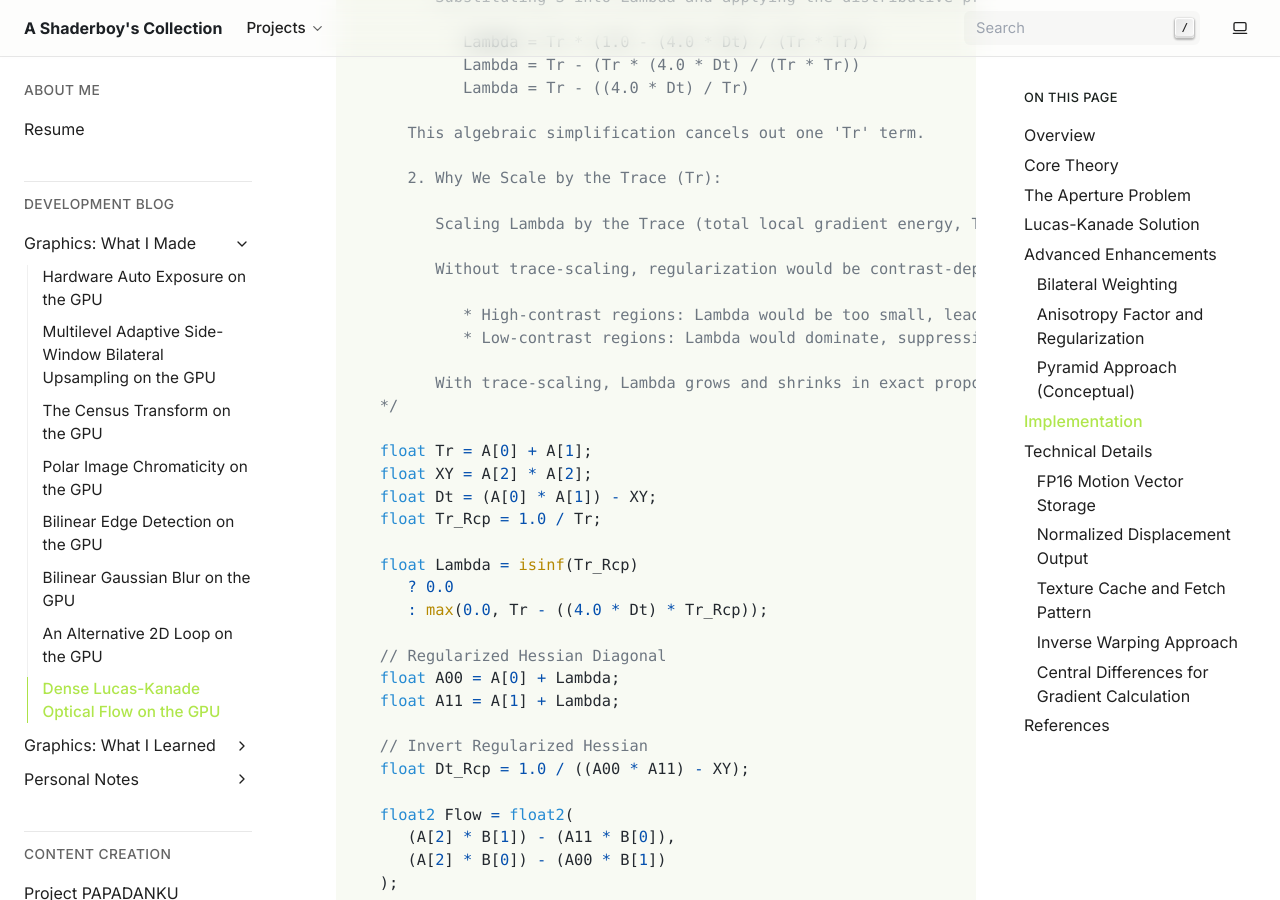
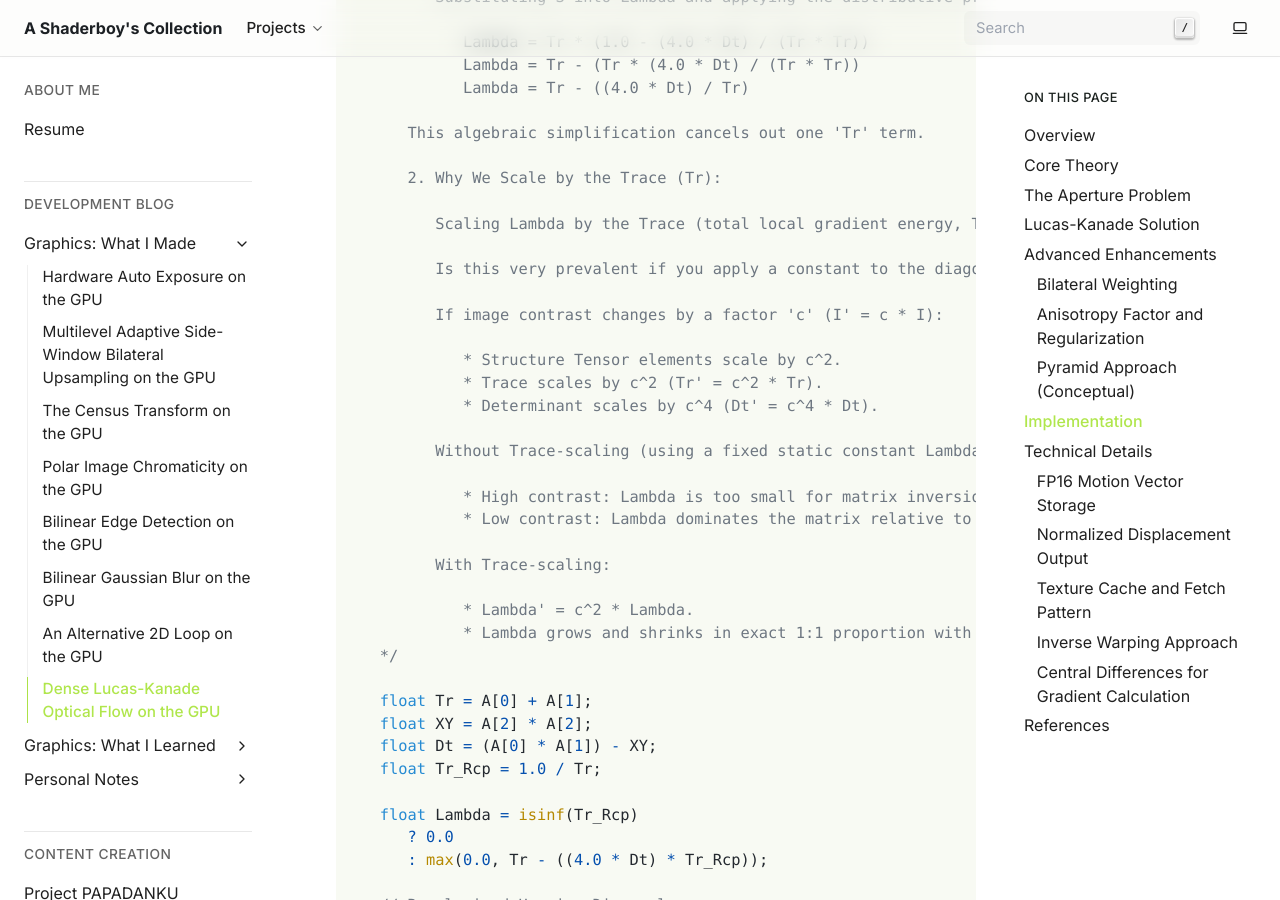
Before and after one commit to papadanku/papadanku.github.io, a Sphinx documentation site: the page built from doc/blog/made/lucaskanade.rst, in a window 1280 px wide and 900 px high, scrolled down 12143 px. Built offline with Sphinx 7.4.7, drawn with Linux system fonts in a browser that asks for light colours; some of the changed text lies outside the part shown.

Commit message:
Revised LK.

```diff
--- a/doc/blog/made/lucaskanade.rst
+++ b/doc/blog/made/lucaskanade.rst
@@ -438,13 +438,13 @@ The implementation provides the complete HLSL source code for the adaptive-weigh
       float3 T_C = Cache[Get1DIndexFrom2D(int2(2, 2), CacheWidth)];
       float3 I_C = GetPlanesYUV(SampleI, WarpTex);
 
-      // Get center magnitudes.
+      // Get center magnitudes
       float TT_II = dot(T_C, T_C) + dot(I_C, I_C);
 
       [unroll]
       for (int i = 0; i < FetchGridSize; i++)
       {
-         // Get cached data.
+         // Get cached data
          float3 T_N = Cache[Get1DIndexFrom2D(P[i].zw + int2(0, -1), CacheWidth)];
          float3 T_S = Cache[Get1DIndexFrom2D(P[i].zw + int2(0, 1), CacheWidth)];
          float3 T_E = Cache[Get1DIndexFrom2D(P[i].zw + int2(1, 0), CacheWidth)];
@@ -517,12 +517,23 @@ The implementation provides the complete HLSL source code for the adaptive-weigh
 
             Scaling Lambda by the Trace (total local gradient energy, Tr = Ix^2 + Iy^2) makes the damping factor scale-invariant / contrast-invariant.
 
-            Without trace-scaling, regularization would be contrast-dependent:
+            Is this very prevalent if you apply a constant to the diagonals, but the influences of A00 & A11 become too weak in low contrast areas (low gradients scale) and high contrast areas (high gradient scale)
 
-               * High-contrast regions: Lambda would be too small, leading to instability
-               * Low-contrast regions: Lambda would dominate, suppressing valid motion signals
+            If image contrast changes by a factor 'c' (I' = c * I):
 
-            With trace-scaling, Lambda grows and shrinks in exact proportion to the gradient magnitudes.
+               * Structure Tensor elements scale by c^2.
+               * Trace scales by c^2 (Tr' = c^2 * Tr).
+               * Determinant scales by c^4 (Dt' = c^4 * Dt).
+
+            Without Trace-scaling (using a fixed static constant Lambda):
+
+               * High contrast: Lambda is too small for matrix inversion.
+               * Low contrast: Lambda dominates the matrix relative to the scale of the gradients.
+
+            With Trace-scaling:
+
+               * Lambda' = c^2 * Lambda.
+               * Lambda grows and shrinks in exact 1:1 proportion with the Hessian's diagonal elements (A00, A11), preserving identical regularized flow vectors regardless of brightness or exposure changes.
       */
 
       float Tr = A[0] + A[1];
```
